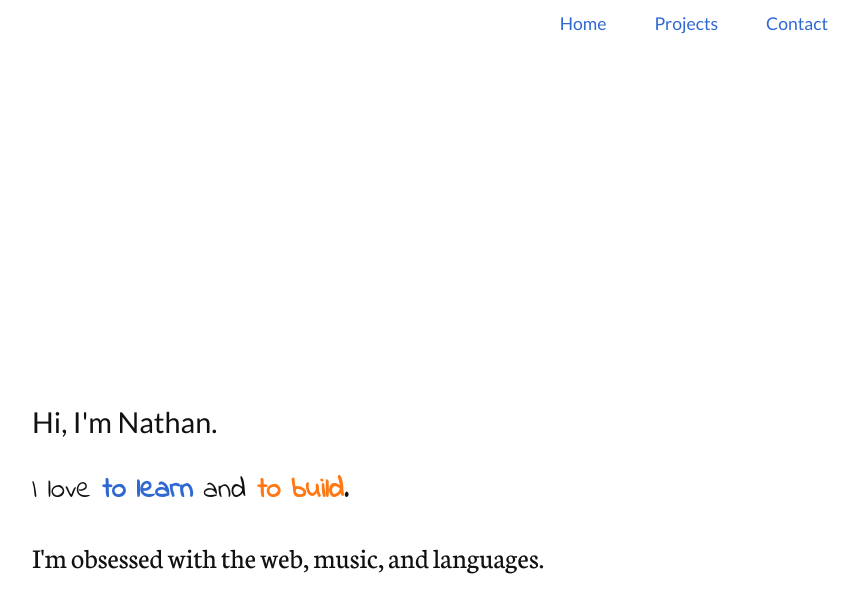
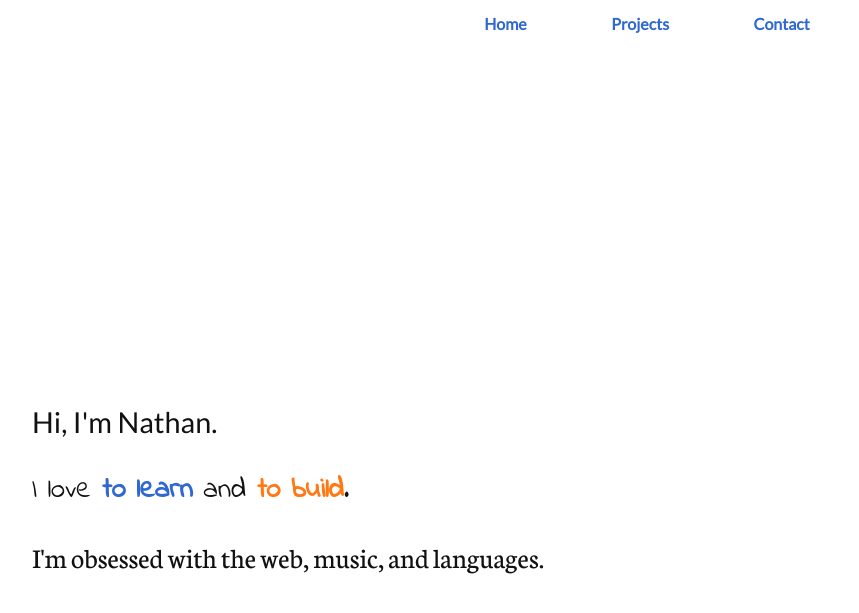
Before and after one commit to nwshane/nwshane.github.io, a Jekyll site: the page built from index.html, in a window 1280 px wide and 900 px high. Shown: the top 613 px of the window, without its empty margins (198-1057 px from the left). Built offline with Jekyll 4.4.1, drawn with Linux system fonts in a browser that asks for light colours.

Commit message:
Improved spacing of navigation links.

```diff
--- a/_sass/components/_header.scss
+++ b/_sass/components/_header.scss
@@ -3,33 +3,37 @@
   height: inherit;
 
   @include m-content-side-padding();
+  @include m-limit-content-width();
 }
 
   .header-nav {
     height: inherit;
-
-    @include m-limit-content-width();
+    display: flex;
+    flex-direction: row;
+    justify-content: flex-end;
   }
 
     .header-nav-list {
+      width: 100%;
       display: flex;
-      flex-direction: row;
-      justify-content: flex-end;
+      justify-content: space-around;
       align-items: center;
       margin: 0;
       padding: 0;
       height: inherit;
+
+      @media (min-width: 500px) {
+        width: 70%;
+      }
+
+      @media (min-width: 600px) {
+        width: 50%;
+      }
     }
 
       .header-nav-list-item {
         list-style-type: none;
-        margin: 0 0.6rem;
-
-        @media (min-width: 600px) {
-          font-size: 1.1em;
-          margin: 0 1.5rem;
-        }
-
+        font-weight: bold;
       }
 
         .header-nav-list-item-link {
```
